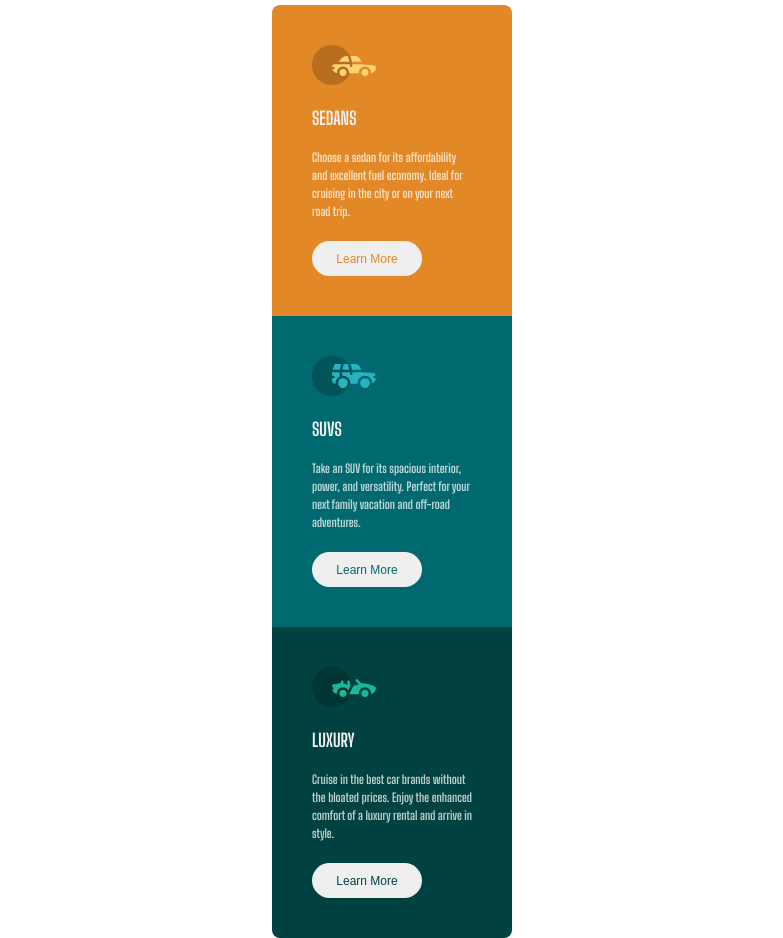
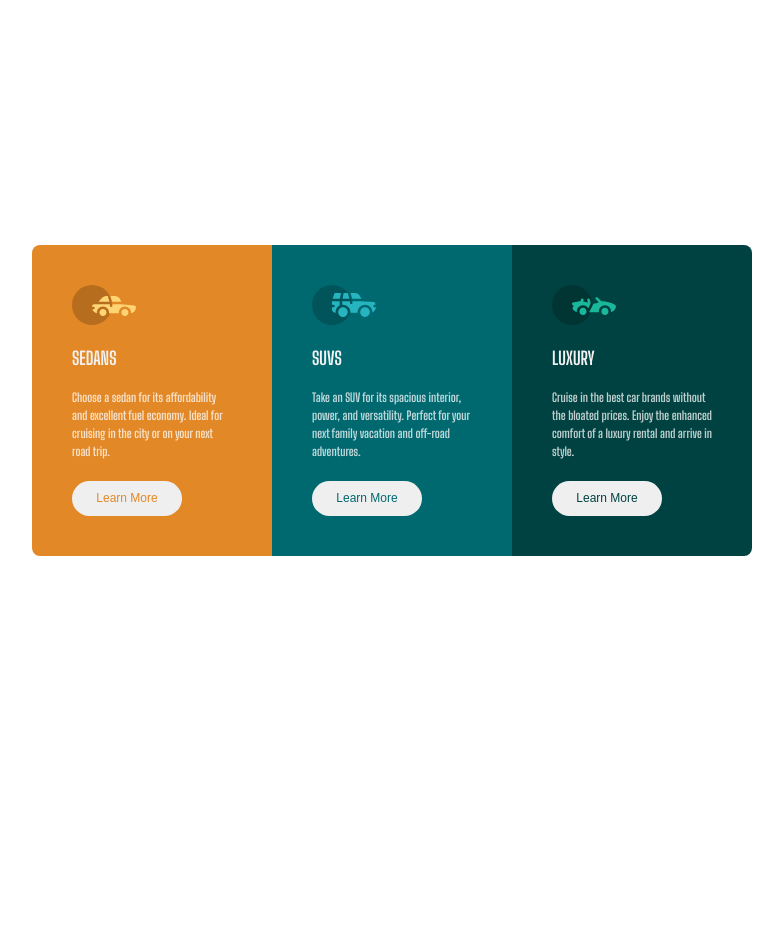
Before and after one commit to Yaho59/3-column-preview-card-component-main, a plain HTML site: page index.html in a window 1280 px wide. Shown: the whole page, without its empty margins (248-1031 px from the left). After the commit the page ends 800 px from the top, so only its background shows below. Drawn offline with Linux system fonts and the light colour scheme.

Commit message:
Finalizado proyecto

```diff
--- a/style.css
+++ b/style.css
@@ -24,13 +24,14 @@ html{
 .container{
     width: 100%;
     height: 100vh;
+    display: flex;
 }
 
 .container-card{
     display: flex;
     flex-direction: column;
     place-items: center;
-    width: 90vw;
+    width: auto;
     margin: 0 auto;
     margin-top: 5px;
     margin-bottom: 5px;
@@ -91,3 +92,20 @@ html{
 .button-luxury{
     color: var(--Very-dark-cyan);
 }
+
+@media (min-width: 1024px) {
+    .container-card{
+        flex-direction: row;
+    }
+
+    .item-sedans{
+        border-top-right-radius: 0;
+        border-bottom-left-radius: 8px;
+    }
+
+    .item-luxury{
+        border-bottom-left-radius: 0;
+        border-top-right-radius: 8px;
+
+    }
+}
```
